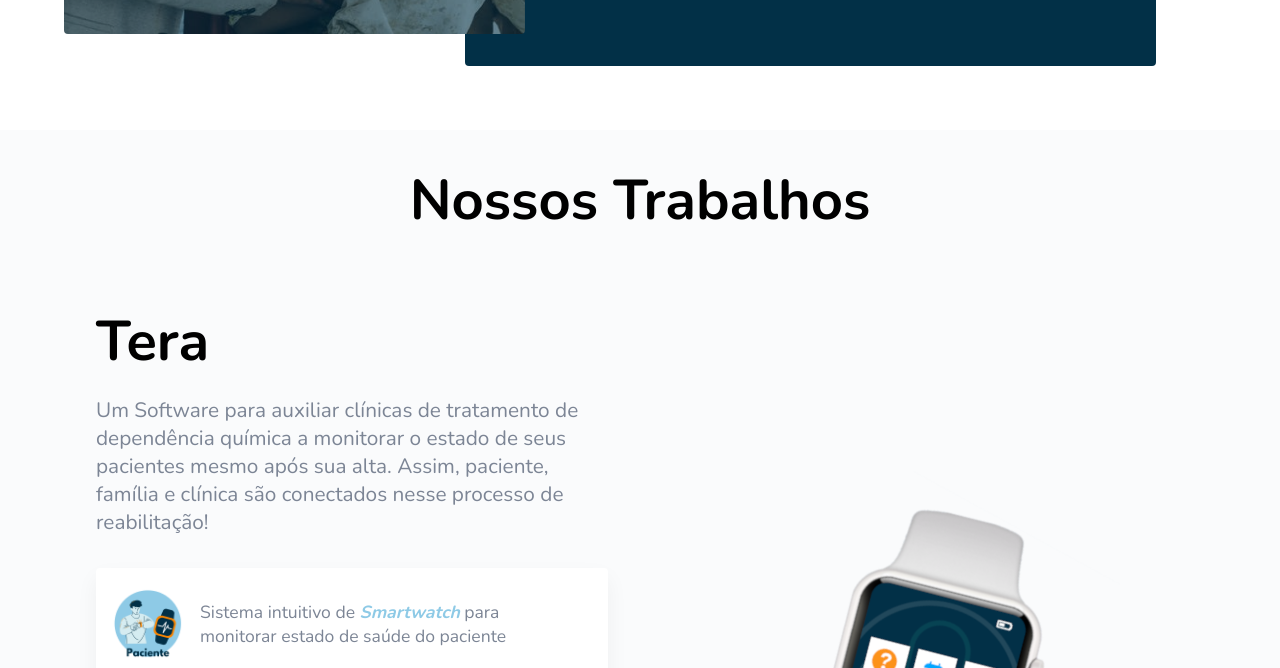
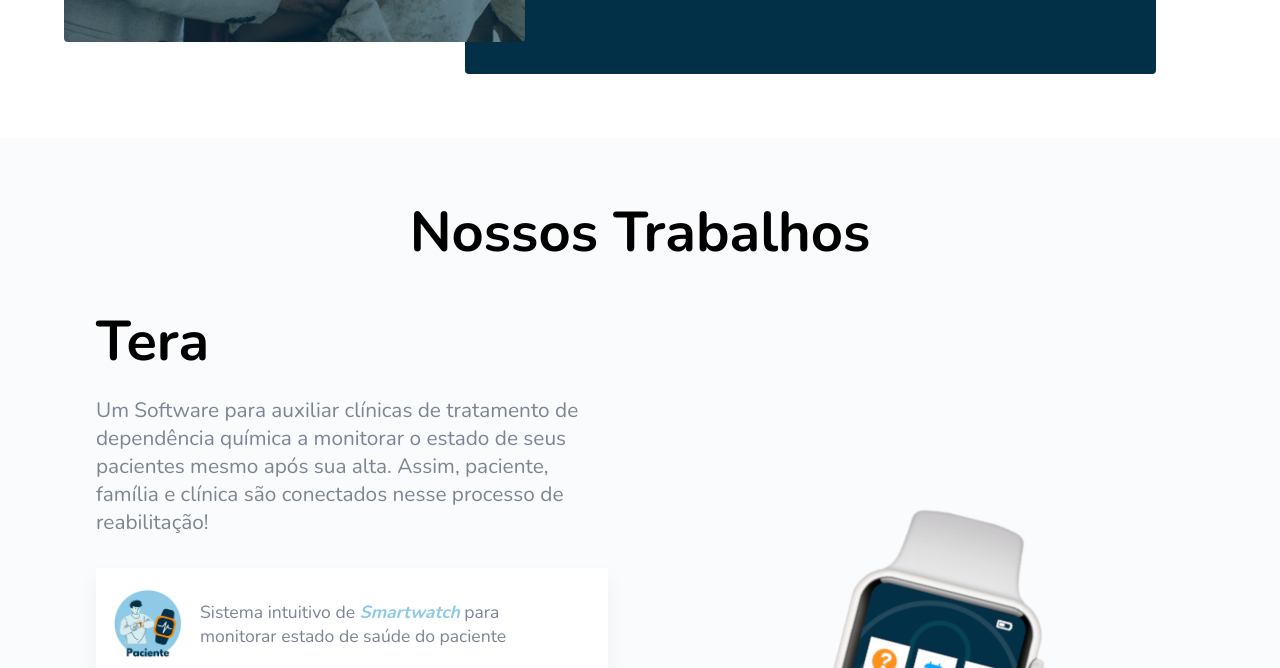
Before and after one commit to aasjunior/aja, a plain HTML site: page index.html in a window 1280 px wide. Shown: the part 2132-2800 px from the top of the page. Drawn offline with nearby package versions, Linux system fonts and the light colour scheme.

Commit message:
v1.0 Equipe

```diff
--- a/css/custom.css
+++ b/css/custom.css
@@ -247,6 +247,7 @@
                     margin: 1rem auto 0.5rem;
                 }
 .trabalhos{
+    padding-top: 1rem;
     text-align: center;
     justify-content: center;
     align-items: center;
@@ -255,7 +256,7 @@
 }
     .tera{
         display: flex;
-        padding: 2rem 4rem;
+        padding: 0 4rem;
         margin: auto;
     }
     .tera-sobre{
--- a/css/global.css
+++ b/css/global.css
@@ -44,7 +44,7 @@ fieldset{
     font-style: normal;
     font-weight: 700;
     font-size: 56px;
-    margin: 2rem auto 0;
+    margin: 2.5rem auto 0;
 }
 .subtitle{
     margin-left: auto;
```
